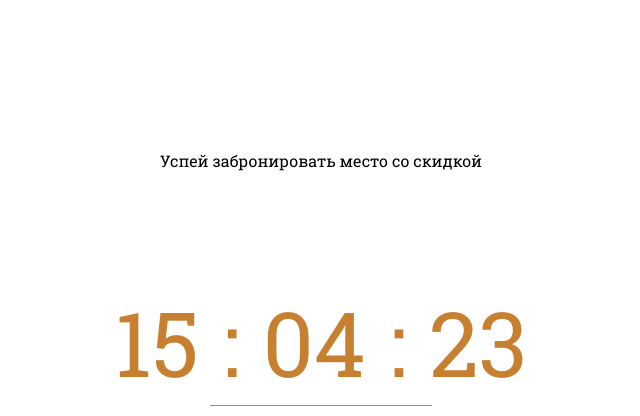
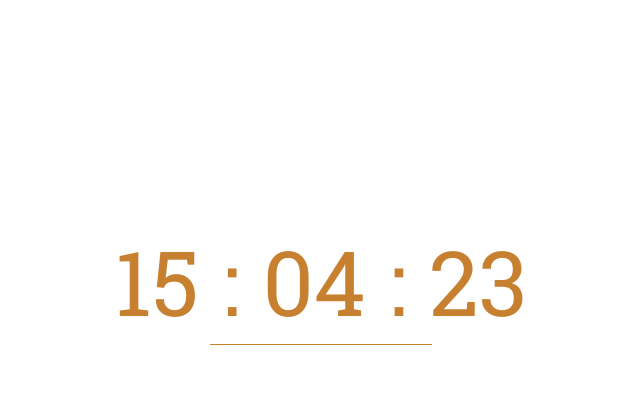
Before and after one commit to kristinaNoskova/custome-timer, a plain HTML site: page index.html in a window 1280 px wide. Shown: the whole page, without its empty margins (319-959 px from the left). Drawn offline with Linux system fonts and the light colour scheme.

Commit message:
added: readme.md

```diff
--- a/index.html
+++ b/index.html
@@ -15,11 +15,12 @@
 	<div class="content">
 		<div class="container" id="about">
 			<div class="timer">
-				<div class="timer-title">Успей забронировать место со скидкой</div>
 				<div class="timer-action">
 					До конца акции осталось
 				</div>
 				<div class="timer-numbers" id="timer">
+					<!-- <span class="days"></span>
+					<span>:</span> -->
 					<span class="hours"></span>
 					<span>:</span>
 					<span class="minutes"></span>
```
Also changed, not shown: js/main.js (+1 -7 lines), img/1.png (added), 1 other file.
